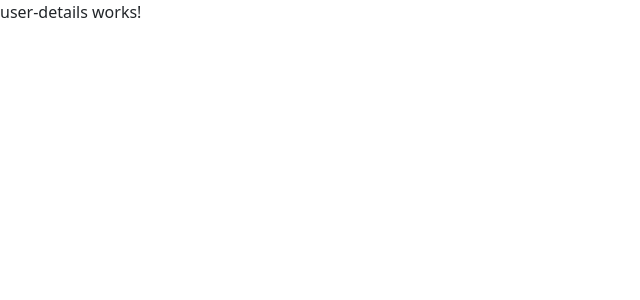
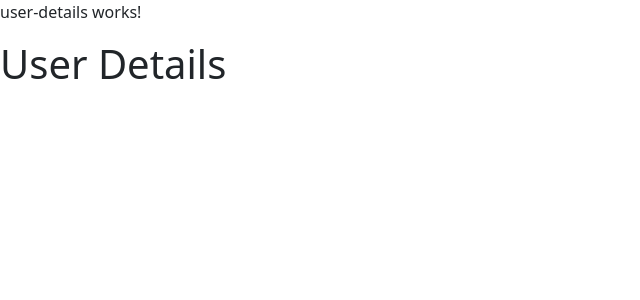
Before and after one commit to raghuram46/angular1, an Angular app: page /userDetails in a window 1280 px wide. Shown: the top 300 px of the page, without its empty margins (0-640 px from the left). Built offline with nearby package versions, Linux system fonts and the light colour scheme.

Commit message:
commit-test

```diff
--- a/src/app/components/user-details/user-details.component.html
+++ b/src/app/components/user-details/user-details.component.html
@@ -1 +1,2 @@
 <p>user-details works!</p>
+<h1>User Details</h1>
```
